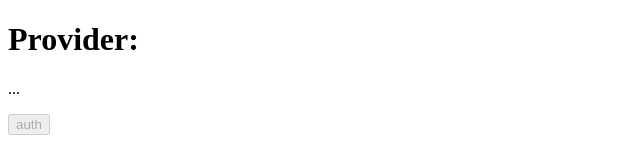
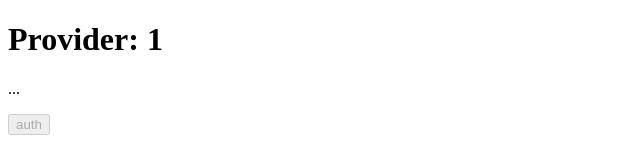
Before and after one commit to songlairui/strapi-blog-web, a Next.js app: page /connect/1 in a window 1280 px wide. Shown: the top 160 px of the page, without its empty margins (0-640 px from the left). Built offline with nearby package versions, Linux system fonts and the light colour scheme.

Commit message:
fix: get query from router

```diff
--- a/pages/connect/[provider].tsx
+++ b/pages/connect/[provider].tsx
@@ -22,7 +22,7 @@ const loginViaProvider = async (provider: string, code: string) => {
 };
 
 export default function AccountProvider() {
-  const { provider, code } = useRouter() as any;
+  const { provider, code } = useRouter().query as any;
   const [authing, setAuthing] = useState(false);
 
   useEffect(() => {
```
